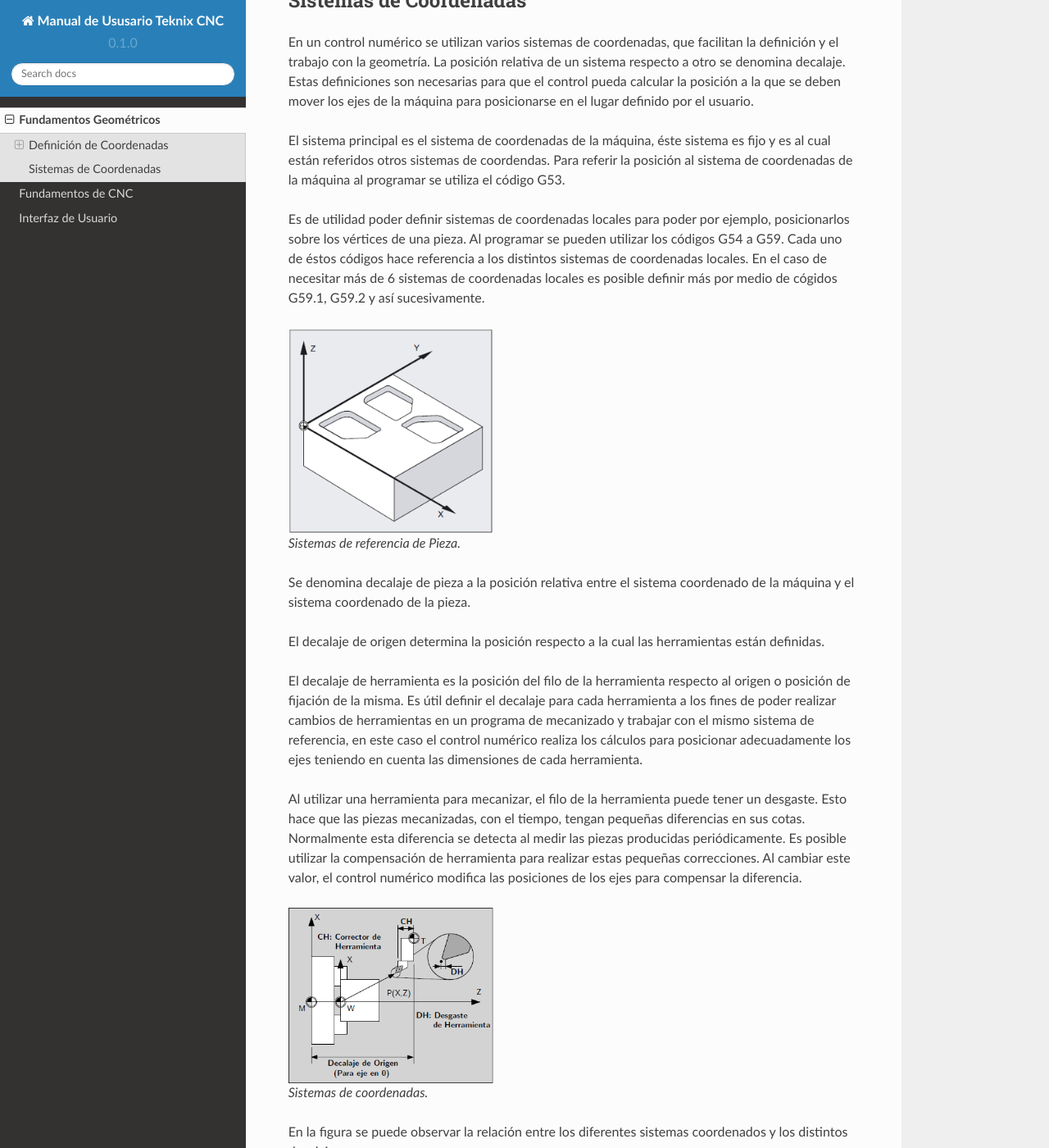
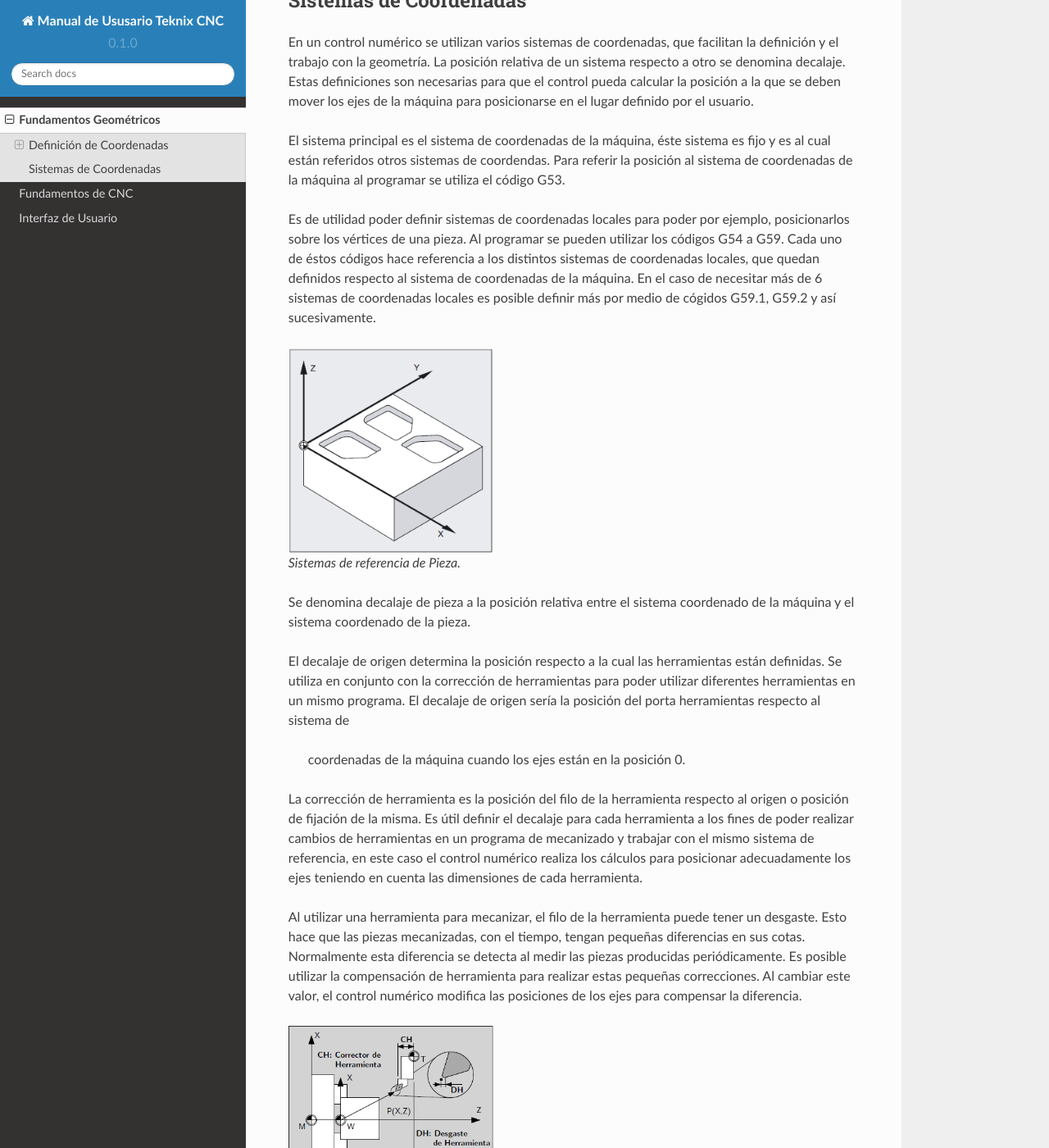
Before and after one commit to joseluperi/Manual-Teknix-CNC, a Sphinx documentation site: the page built from docs/source/geomFundamentals.rst, in a window 1280 px wide and 1400 px high, scrolled down 4860 px. Shown: the whole window at 82% size. Built offline with Sphinx 7.4.7 and the Read the Docs theme 2.0.0, drawn with Linux system fonts in a browser that asks for light colours; some of the changed text lies outside the part shown.

Commit message:
Update geomFundamentals.rst

```diff
--- a/docs/source/geomFundamentals.rst
+++ b/docs/source/geomFundamentals.rst
@@ -152,7 +152,8 @@ Sistema Coordenado de Piezas
 """"""""""""""""""""""""""""
 
 Es de utilidad poder definir sistemas de coordenadas locales para poder por ejemplo, posicionarlos sobre los vértices de una pieza. Al programar
-se pueden utilizar los códigos G54 a G59. Cada uno de éstos códigos hace referencia a los distintos sistemas de coordenadas locales.
+se pueden utilizar los códigos G54 a G59. Cada uno de éstos códigos hace referencia a los distintos sistemas de coordenadas locales, que quedan
+definidos respecto al sistema de coordenadas de la máquina.
 En el caso de necesitar más de 6 sistemas de coordenadas locales es posible definir más por medio de cógidos G59.1, G59.2 y así sucesivamente.
 
 .. figure:: images/coordsWorkpiece.png
@@ -165,13 +166,14 @@ Se denomina decalaje de pieza a la posición relativa entre el sistema coordenad
 Decalaje de Origen
 """"""""""""""""""
 
-El decalaje de origen determina la posición respecto a la cual las herramientas están definidas.
+El decalaje de origen determina la posición respecto a la cual las herramientas están definidas. Se utiliza en conjunto con la corrección de herramientas
+para poder utilizar diferentes herramientas en un mismo programa. El decalaje de origen sería la posición del porta herramientas respecto al sistema de
+ coordenadas de la máquina cuando los ejes están en la posición 0.
 
+Corrección de Herramientas
+""""""""""""""""""""""""""
 
-Decalaje Herramientas
-"""""""""""""""""""""
-
-El decalaje de herramienta es la posición del filo de la herramienta respecto al origen o posición de fijación de la misma.
+La corrección de herramienta es la posición del filo de la herramienta respecto al origen o posición de fijación de la misma.
 Es útil definir el decalaje para cada herramienta a los fines de poder realizar cambios de herramientas en un programa de
 mecanizado y trabajar con el mismo sistema de referencia, en este caso el control numérico realiza los cálculos para posicionar
 adecuadamente los ejes teniendo en cuenta las dimensiones de cada herramienta.
@@ -198,13 +200,17 @@ La posición de un sistema de coordenadas respecto a otro se puede definir a tra
 
 * Traslaciones
 * Rotaciones
-* Escalado
-* Espejado
 
 .. figure:: images/coordsTransformations.png
    :width: 250
 
    Transformaciones de sistemas de coordenadas.
+
+..
+   * Escalado
+..
+
+* Espejado
 
 
 
```
